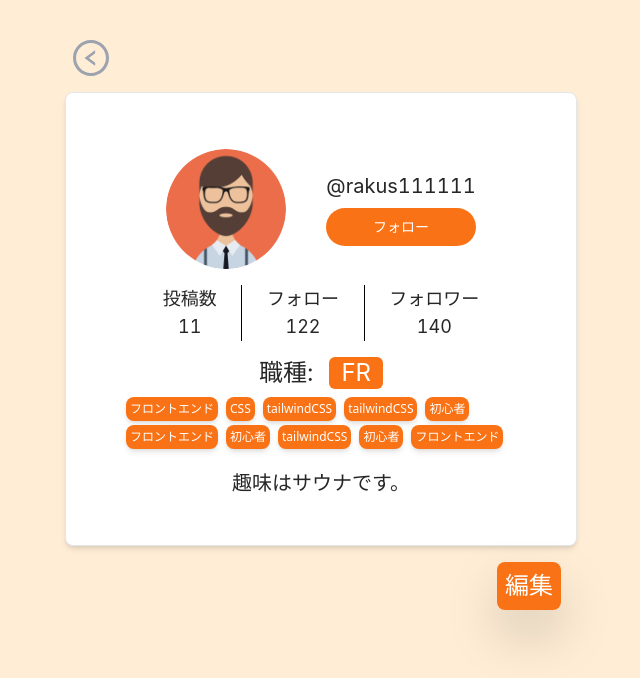
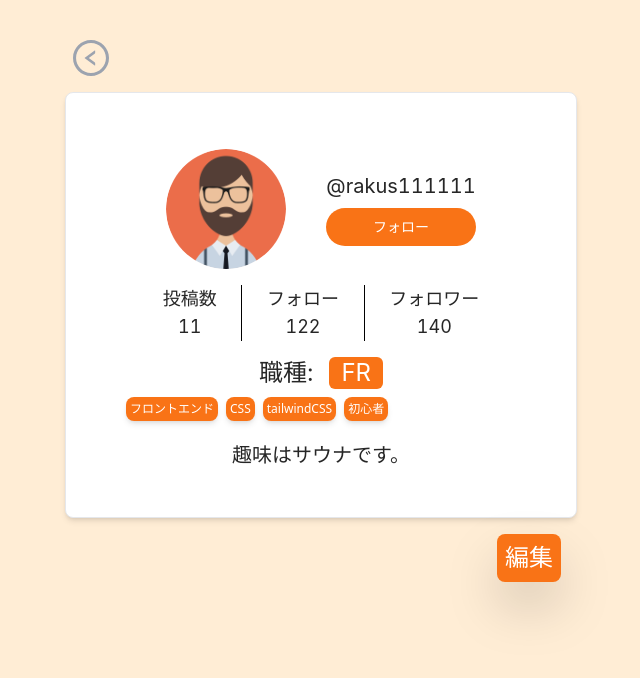
Before and after one commit to kosuke-17/quish, a Next.js app: page /profile in a window 1280 px wide. Shown: the top 678 px of the page, without its empty margins (327-967 px from the left). Built offline with nearby package versions, Linux system fonts and the light colour scheme.

Commit message:
useSWRを利用したデータの取得

```diff
--- a/package.json
+++ b/package.json
@@ -17,6 +17,7 @@
     "react": "17.0.2",
     "react-dom": "17.0.2",
     "react-markdown": "^7.1.2",
+    "swr": "^1.1.2",
     "tailwindcss": "^3.0.11"
   },
   "devDependencies": {
--- a/src/components/organisms/ProfileLarge.tsx
+++ b/src/components/organisms/ProfileLarge.tsx
@@ -22,18 +22,7 @@ type Props = {
 const ProfileLarge: React.FC<Props> = ({ user_info_data }) => {
   const tagStyle =
     "mx-1 mb-1 p-1 bg-orange-500 text-white text-center font-sans text-xs shadow-md rounded-lg";
-  const tagsName = [
-    "フロントエンド",
-    "CSS",
-    "tailwindCSS",
-    "tailwindCSS",
-    "初心者",
-    "フロントエンド",
-    "初心者",
-    "tailwindCSS",
-    "初心者",
-    "フロントエンド",
-  ];
+  const tagsName = ["フロントエンド", "CSS", "tailwindCSS", "初心者"];
   return (
     <div className="w-full p-10 m-2 bg-white rounded-lg border shadow-md">
       <div className="m-4">
--- a/src/pages/profile.tsx
+++ b/src/pages/profile.tsx
@@ -1,8 +1,34 @@
+import axios from "axios";
+import { GetStaticProps } from "next";
 import React from "react";
+import { SWRConfig } from "swr";
 import { Profile } from "../templates";
 
-const ProfilePage: React.FC = () => {
-  return <Profile />;
+type Props = {
+  [key: string]: any;
+};
+
+const ProfilePage: React.FC<Props> = ({ fallback }) => {
+  return (
+    <div>
+      <SWRConfig value={{ fallback }}>
+        <Profile />
+      </SWRConfig>
+    </div>
+  );
 };
 
 export default ProfilePage;
+
+export const getStaticProps: GetStaticProps = async () => {
+  // プロフィール情報取得のAPI
+  const res = await axios.get("http://localhost:3001");
+
+  return {
+    props: {
+      fallback: {
+        "/profile": res.data,
+      },
+    },
+  };
+};
--- a/src/templates/Profile.tsx
+++ b/src/templates/Profile.tsx
@@ -2,8 +2,13 @@ import Link from "next/link";
 import React from "react";
 import { LeftCircleOutlined } from "@ant-design/icons";
 import { ProfileLarge } from "../components/organisms";
+import useSWR from "swr";
 
 const Profile: React.FC = () => {
+  // ユーザーのプロフィールデータ
+  const { data } = useSWR("/profile");
+  console.log(data);
+
   return (
     <div className="flex justify-center">
       <div className="m-10 w-2/5 h-auto">
@@ -13,8 +18,7 @@ const Profile: React.FC = () => {
           </a>
         </Link>
         <ProfileLarge user_info_data={user_info_data} />
-        <div className="flex justify-between">
-          <div></div>
+        <div className="flex justify-end">
           <Link href={"/profileEdit"}>
             <a className="mt-2 mr-2 p-2 text-2xl text-white rounded-lg bg-orange-500 hover:bg-orange-300 hover:text-white drop-shadow-2xl">
               編集
```
Also changed, not shown: 1 other file (tests, documents, lock files or other folders).
